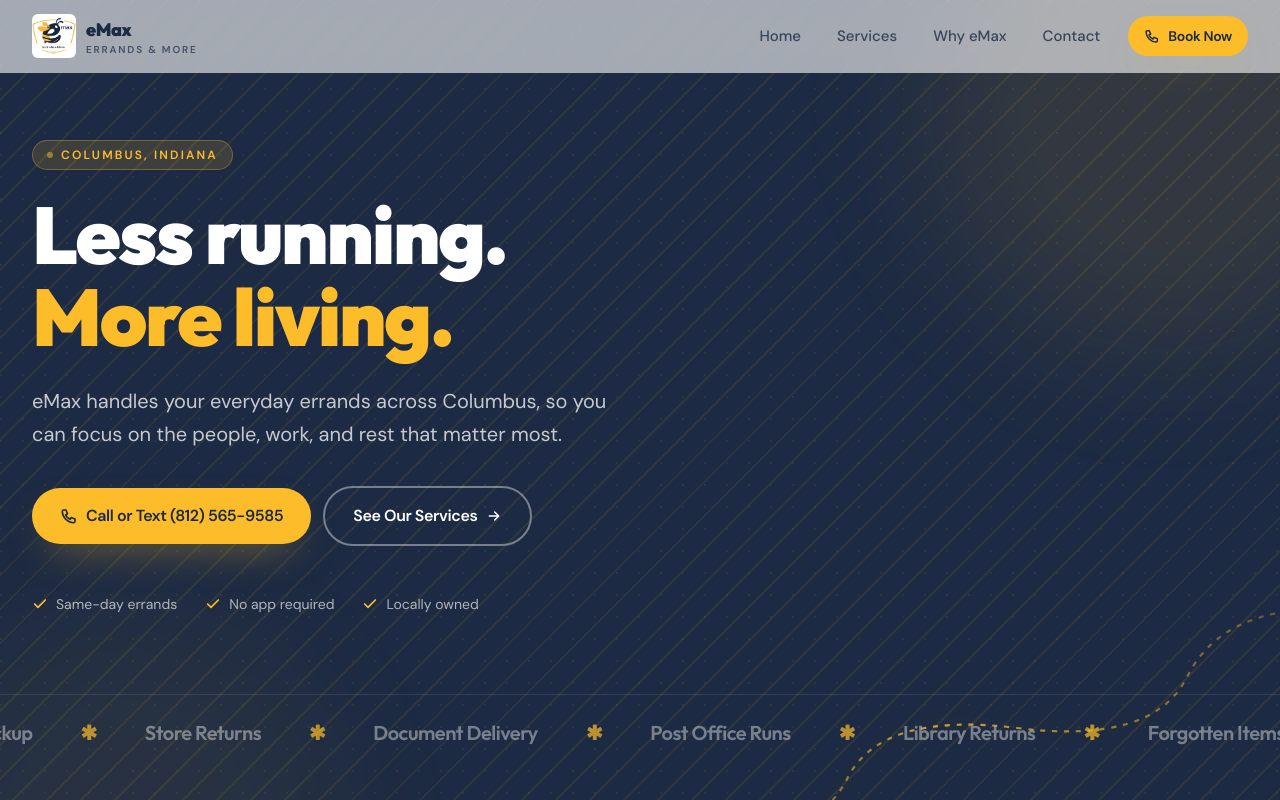
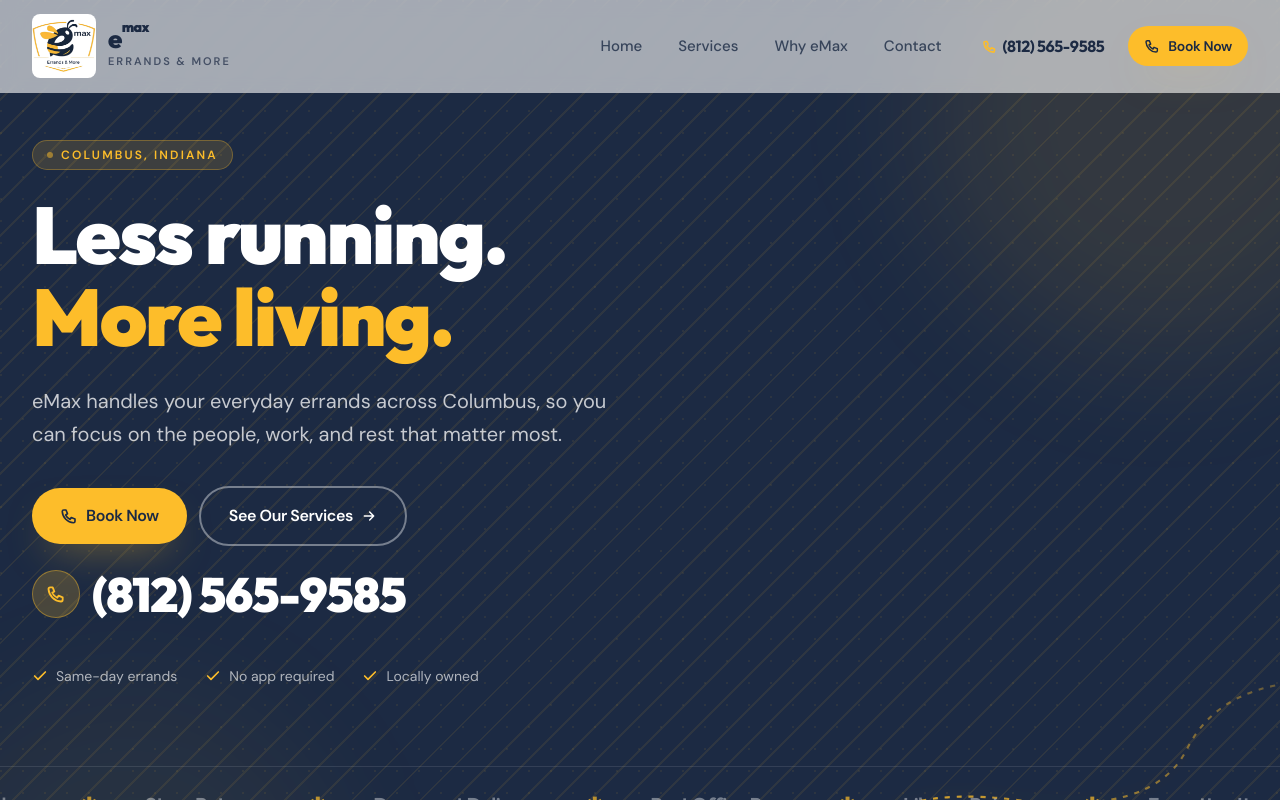
Before and after one commit to Pappy-Vx/emax, a Next.js app: page / in a window 1280 px wide. Shown: the top 800 px of the page. Built offline with nearby package versions, Linux system fonts and the light colour scheme.

Commit message:
Add nodemailer integration for contact form and enhance UI components

```diff
--- a/package.json
+++ b/package.json
@@ -10,6 +10,7 @@
   },
   "dependencies": {
     "next": "16.2.6",
+    "nodemailer": "^8.0.7",
     "react": "19.2.4",
     "react-dom": "19.2.4"
   },
--- /dev/null
+++ b/src/app/api/contact/route.js
@@ -0,0 +1,47 @@
+import nodemailer from 'nodemailer';
+
+export async function POST(request) {
+  const { name, phone, email, service, when, message } = await request.json();
+
+  if (!name || !phone || !service || !message) {
+    return Response.json({ error: 'Missing required fields.' }, { status: 400 });
+  }
+
+  const transporter = nodemailer.createTransport({
+    service: 'gmail',
+    auth: {
+      user: process.env.GMAIL_USER,
+      pass: process.env.GMAIL_APP_PASSWORD,
+    },
+  });
+
+  await transporter.sendMail({
+    from: `"eMax Website" <${process.env.GMAIL_USER}>`,
+    to: 'emaxerrands@gmail.com',
+    replyTo: email || undefined,
+    subject: `New Booking: ${service} — ${name}`,
+    html: `
+      <div style="font-family:sans-serif;max-width:560px;margin:0 auto;color:#1c2a43">
+        <div style="background:#1c2a43;padding:24px 28px;border-radius:12px 12px 0 0">
+          <h1 style="margin:0;color:#fdbd2a;font-size:22px">New Booking Request</h1>
+          <p style="margin:4px 0 0;color:#ffffff99;font-size:14px">Submitted via emaxerrands.com</p>
+        </div>
+        <div style="background:#f9f6ee;padding:28px;border-radius:0 0 12px 12px;border:1px solid #e5e0d4">
+          <table style="width:100%;border-collapse:collapse">
+            <tr><td style="padding:10px 0;border-bottom:1px solid #e5e0d4;width:38%;font-weight:600;font-size:13px;color:#1c2a4399;text-transform:uppercase;letter-spacing:.06em">Name</td><td style="padding:10px 0;border-bottom:1px solid #e5e0d4;font-size:15px">${name}</td></tr>
+            <tr><td style="padding:10px 0;border-bottom:1px solid #e5e0d4;font-weight:600;font-size:13px;color:#1c2a4399;text-transform:uppercase;letter-spacing:.06em">Phone</td><td style="padding:10px 0;border-bottom:1px solid #e5e0d4;font-size:15px"><a href="tel:${phone}" style="color:#1c2a43">${phone}</a></td></tr>
+            ${email ? `<tr><td style="padding:10px 0;border-bottom:1px solid #e5e0d4;font-weight:600;font-size:13px;color:#1c2a4399;text-transform:uppercase;letter-spacing:.06em">Email</td><td style="padding:10px 0;border-bottom:1px solid #e5e0d4;font-size:15px"><a href="mailto:${email}" style="color:#1c2a43">${email}</a></td></tr>` : ''}
+            <tr><td style="padding:10px 0;border-bottom:1px solid #e5e0d4;font-weight:600;font-size:13px;color:#1c2a4399;text-transform:uppercase;letter-spacing:.06em">Service</td><td style="padding:10px 0;border-bottom:1px solid #e5e0d4;font-size:15px"><strong style="color:#fdbd2a">${service}</strong></td></tr>
+            ${when ? `<tr><td style="padding:10px 0;border-bottom:1px solid #e5e0d4;font-weight:600;font-size:13px;color:#1c2a4399;text-transform:uppercase;letter-spacing:.06em">When</td><td style="padding:10px 0;border-bottom:1px solid #e5e0d4;font-size:15px">${when}</td></tr>` : ''}
+          </table>
+          <div style="margin-top:20px">
+            <div style="font-weight:600;font-size:13px;color:#1c2a4399;text-transform:uppercase;letter-spacing:.06em;margin-bottom:8px">Message</div>
+            <div style="background:#fff;border:1px solid #e5e0d4;border-radius:8px;padding:14px 16px;font-size:15px;line-height:1.6;white-space:pre-wrap">${message}</div>
+          </div>
+        </div>
+      </div>
+    `,
+  });
+
+  return Response.json({ ok: true });
+}
--- a/src/components/Contact.jsx
+++ b/src/components/Contact.jsx
@@ -30,6 +30,8 @@
   const [form, setForm] = useState({ name: '', phone: '', email: '', service: '', when: '', message: '' });
   const [errors, setErrors] = useState({});
   const [submitted, setSubmitted] = useState(false);
+  const [loading, setLoading] = useState(false);
+  const [serverError, setServerError] = useState('');
 
   const update = (k) => (e) => {
     setForm((f) => ({ ...f, [k]: e.target.value }));
@@ -45,13 +47,27 @@
     return e;
   };
 
-  const onSubmit = (ev) => {
+  const onSubmit = async (ev) => {
     ev.preventDefault();
     const e = validate();
     setErrors(e);
-    if (Object.keys(e).length === 0) {
+    if (Object.keys(e).length > 0) return;
+
+    setLoading(true);
+    setServerError('');
+    try {
+      const res = await fetch('/api/contact', {
+        method: 'POST',
+        headers: { 'Content-Type': 'application/json' },
+        body: JSON.stringify(form),
+      });
+      if (!res.ok) throw new Error();
       setSubmitted(true);
       window.scrollTo({ top: 0, behavior: 'smooth' });
+    } catch {
+      setServerError('Something went wrong. Please call us directly or try again.');
+    } finally {
+      setLoading(false);
     }
   };
 
@@ -214,13 +230,16 @@
                     </Field>
                   </div>
 
+                  {serverError && (
+                    <p className="mt-5 text-sm text-red-600 font-medium">{serverError}</p>
+                  )}
                   <div className="mt-7 flex flex-col sm:flex-row sm:items-center sm:justify-between gap-4">
                     <p className="text-xs text-navy/55 max-w-sm leading-relaxed">
                       By sending, you agree we may reply by call or text. We never share your info.
                     </p>
-                    <GoldButton as="button" size="lg" className="self-start sm:self-auto">
-                      Send Message
-                      <Icons.Arrow size={16} stroke={2.2} />
+                    <GoldButton as="button" size="lg" className="self-start sm:self-auto" disabled={loading}>
+                      {loading ? 'Sending…' : 'Send Message'}
+                      {!loading && <Icons.Arrow size={16} stroke={2.2} />}
                     </GoldButton>
                   </div>
                 </form>
--- a/src/components/Landing.jsx
+++ b/src/components/Landing.jsx
@@ -122,10 +122,11 @@
             <p className="rise rise-3 mt-7 text-lg sm:text-xl text-white/75 max-w-xl leading-relaxed">
               eMax handles your everyday errands across Columbus, so you can focus on the people, work, and rest that matter most.
             </p>
-            <div className="rise rise-4 mt-9 flex flex-wrap items-center gap-3">
+            <div className="rise rise-4 mt-9 space-y-6">
+              <div className="flex flex-wrap items-center gap-3">
                 <GoldButton href={TEL} size="lg">
                   <Icons.Phone size={18} stroke={2.2} />
-                Call or Text {PHONE}
+                  Book Now
                 </GoldButton>
                 <OutlineButton
                   href="#services"
@@ -136,6 +137,15 @@
                   See Our Services
                   <Icons.Arrow size={16} stroke={2.2} />
                 </OutlineButton>
+              </div>
+              <a href={TEL} className="inline-flex items-center gap-3 group">
+                <span className="grid place-items-center w-12 h-12 rounded-full bg-gold/20 border border-gold/40 text-gold shrink-0 group-hover:bg-gold group-hover:text-navy transition">
+                  <Icons.Phone size={20} stroke={2.2} />
+                </span>
+                <span className="font-display font-black text-[34px] sm:text-[48px] text-white tracking-tight leading-none group-hover:text-gold transition">
+                  {PHONE}
+                </span>
+              </a>
             </div>
 
             <div className="rise rise-5 mt-12 flex flex-wrap items-center gap-x-7 gap-y-3 text-white/65 text-sm">
--- a/src/components/Navbar.jsx
+++ b/src/components/Navbar.jsx
@@ -2,7 +2,7 @@
 import { useState, useEffect } from 'react';
 import Link from 'next/link';
 import { usePathname, useRouter } from 'next/navigation';
-import { LogoMark, GoldButton, TEL } from './shared';
+import { LogoMark, GoldButton, TEL, PHONE } from './shared';
 import Icons from './icons';
 
 export default function Navbar() {
@@ -58,9 +58,9 @@
           : 'bg-white/60 backdrop-blur-sm border-b border-transparent'
       }`}
     >
-      <div className="max-w-7xl mx-auto px-5 sm:px-8 h-[72px] flex items-center justify-between">
+      <div className="max-w-7xl mx-auto px-5 sm:px-8 h-[92px] flex items-center justify-between">
         <a href="/" onClick={handleHome} className="flex items-center">
-          <LogoMark size={44} tone="light" />
+          <LogoMark size={64} tone="light" />
         </a>
 
         <nav className="hidden md:flex items-center gap-1">
@@ -84,6 +84,13 @@
               </a>
             )
           )}
+          <a
+            href={TEL}
+            className="ml-2 hidden lg:flex items-center gap-1.5 px-3 py-2 font-display font-bold text-base text-navy tracking-tight hover:text-gold transition"
+          >
+            <Icons.Phone size={15} stroke={2.5} className="text-gold shrink-0" />
+            {PHONE}
+          </a>
           <GoldButton size="sm" href={TEL} className="ml-2">
             <Icons.Phone size={16} stroke={2.2} />
             Book Now
--- a/src/components/shared.jsx
+++ b/src/components/shared.jsx
@@ -33,29 +33,33 @@
   if (tone === 'dark') {
     return (
       <div className="flex items-center gap-3">
-        <div className="relative grid place-items-center w-11 h-11 rounded-xl bg-gold shadow-gold">
+        <div className="relative grid place-items-center w-12 h-12 rounded-xl bg-gold shadow-gold">
           <span className="font-display font-black text-navy text-2xl leading-none">e</span>
           <span className="absolute -top-1 -right-1 w-3 h-3 rounded-full bg-white border-2 border-navy" />
         </div>
         <div className="leading-tight">
-          <div className="font-display font-black text-white text-xl tracking-tight">eMax</div>
+          <div className="font-display font-black text-white text-2xl tracking-tight">
+            e<sup className="text-sm font-black" style={{ verticalAlign: 'super', fontSize: '0.58em' }}>max</sup>
+          </div>
           <div className="text-[10px] uppercase tracking-[0.18em] text-gold/90 font-semibold">Errands &amp; More</div>
         </div>
       </div>
     );
   }
   return (
-    <div className="flex items-center gap-2.5">
+    <div className="flex items-center gap-3">
       <Image
         src="/emax-logo.jpeg"
         alt="eMax Errands & More logo"
         width={size}
         height={size}
-        className="rounded-md object-cover"
+        className="rounded-lg object-cover"
       />
       <div className="leading-tight hidden sm:block">
-        <div className="font-display font-black text-navy text-lg tracking-tight">eMax</div>
-        <div className="text-[10px] uppercase tracking-[0.18em] text-navy/70 font-semibold">Errands &amp; More</div>
+        <div className="font-display font-black text-navy text-[1.6rem] tracking-tight">
+          e<sup className="font-black" style={{ verticalAlign: 'super', fontSize: '0.55em' }}>max</sup>
+        </div>
+        <div className="text-[11px] uppercase tracking-[0.18em] text-navy/70 font-semibold">Errands &amp; More</div>
       </div>
     </div>
   );
```
Also changed, not shown: 1 other file (tests, documents, lock files or other folders). Lines whose indentation alone changed are shown as unchanged.
